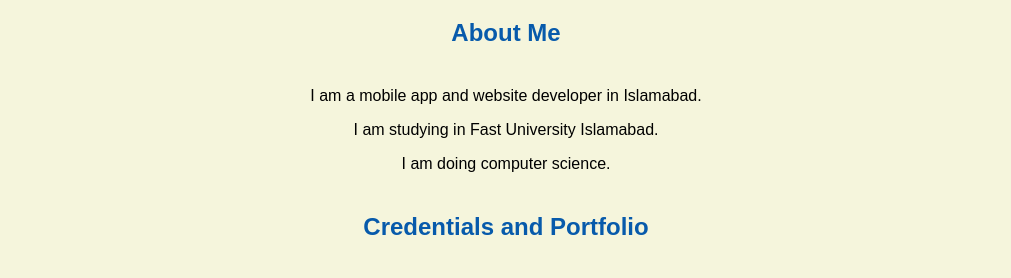
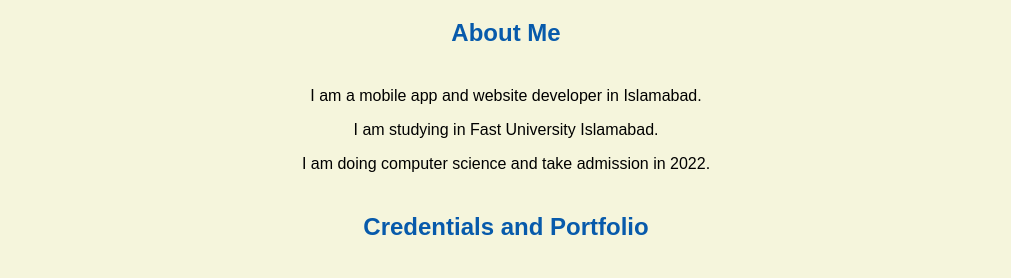
Before and after one commit to i221222ShoaibIrfan/i221222ShoaibIrfan.github.io, a plain HTML site: page index.html in a window 1280 px wide. Shown: the part 516-794 px from the top of the page, without its empty margins (134-1145 px from the left). Drawn offline with Linux system fonts and the light colour scheme.

Commit message:
Update index.html

```diff
--- a/index.html
+++ b/index.html
@@ -21,7 +21,7 @@
 
     <p>I am a mobile app and website developer in Islamabad.</p>
     <p>I am studying in Fast University Islamabad.</p>
-    <p>I am doing computer science.</p>
+    <p>I am doing computer science and take admission in 2022.</p>
     <h2>Credentials and Portfolio</h2>
     <p><a href="resume.html">My Resume</a> | <a href="https://github.com/i221222shoaibirfan">My GitHub</a></p>
     <h2>Contact</h2>
```
